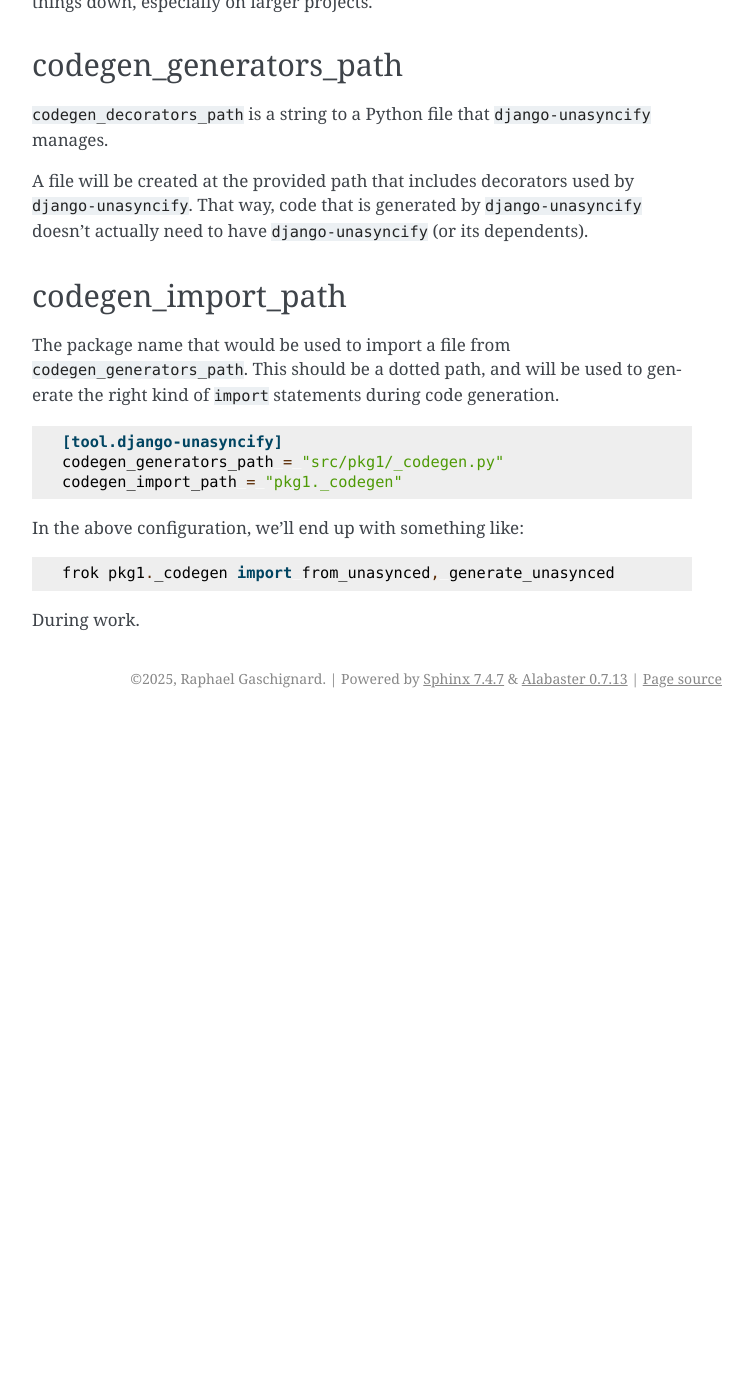
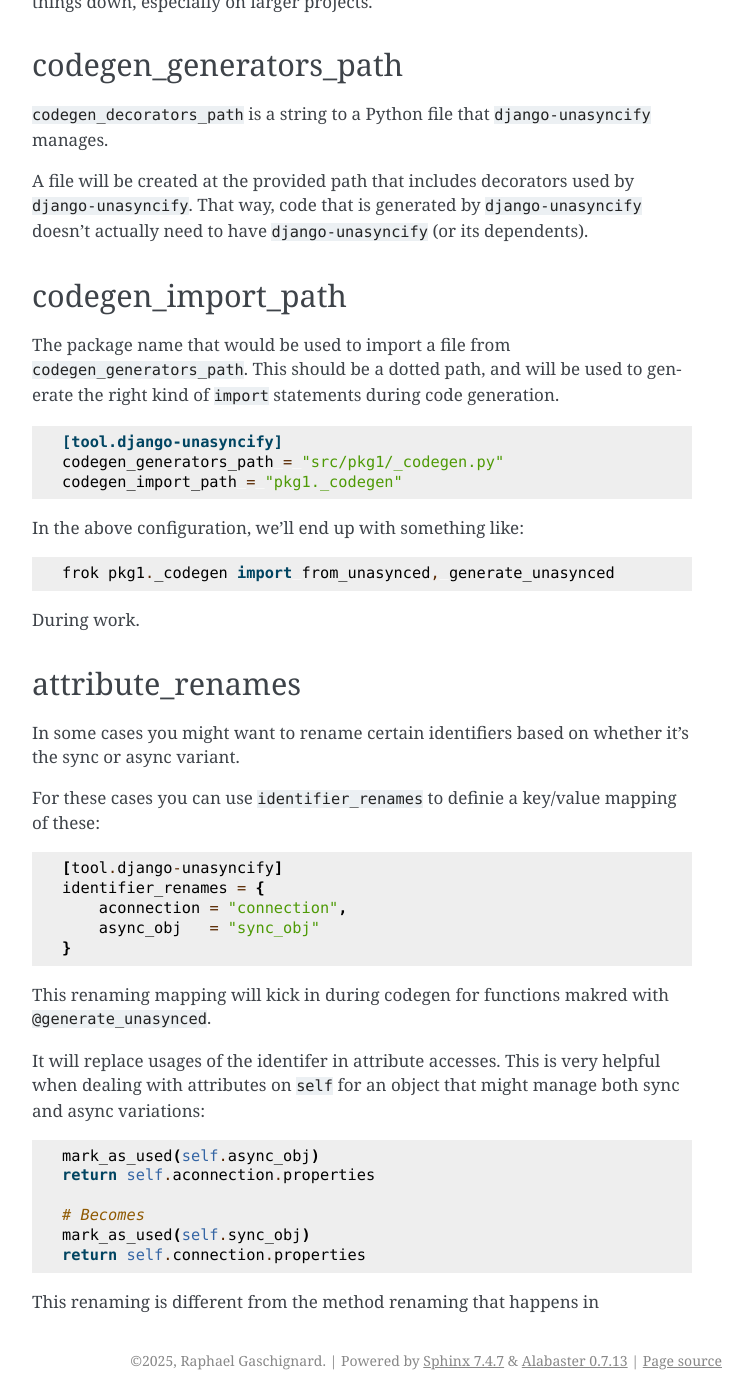
Before and after one commit to rtpg/django-unasyncify, a Sphinx documentation site: the page built from docs/configuration.rst, in a window 1280 px wide and 1400 px high, scrolled down 610 px. Shown: the whole window, without its empty margins (388-1141 px from the left). Built offline with Sphinx 7.4.7, drawn with Linux system fonts in a browser that asks for light colours; before the commit the page ends 1328 px from its top, so only the background shows below that.

Commit message:
Add attribute renaming documentation

```diff
--- a/docs/configuration.rst
+++ b/docs/configuration.rst
@@ -49,3 +49,31 @@ In the above configuration, we'll end up with something like::
     frok pkg1._codegen import from_unasynced, generate_unasynced
 
 During work.
+
+
+attribute_renames
+-----------------
+
+In some cases you might want to rename certain identifiers based on whether it's the sync or async variant.
+
+For these cases you can use ``identifier_renames`` to definie a key/value mapping of these::
+
+    [tool.django-unasyncify]
+    identifier_renames = {
+        aconnection = "connection",
+        async_obj   = "sync_obj"
+    }
+
+This renaming mapping will kick in during codegen for functions makred with ``@generate_unasynced``.
+
+It will replace usages of the identifer in attribute accesses. This is very helpful when dealing with attributes on ``self`` for an object that might manage both sync and async variations::
+
+  mark_as_used(self.async_obj)
+  return self.aconnection.properties
+
+  # Becomes
+  mark_as_used(self.sync_obj)
+  return self.connection.properties
+
+
+This renaming is different from the method renaming that happens in
```
